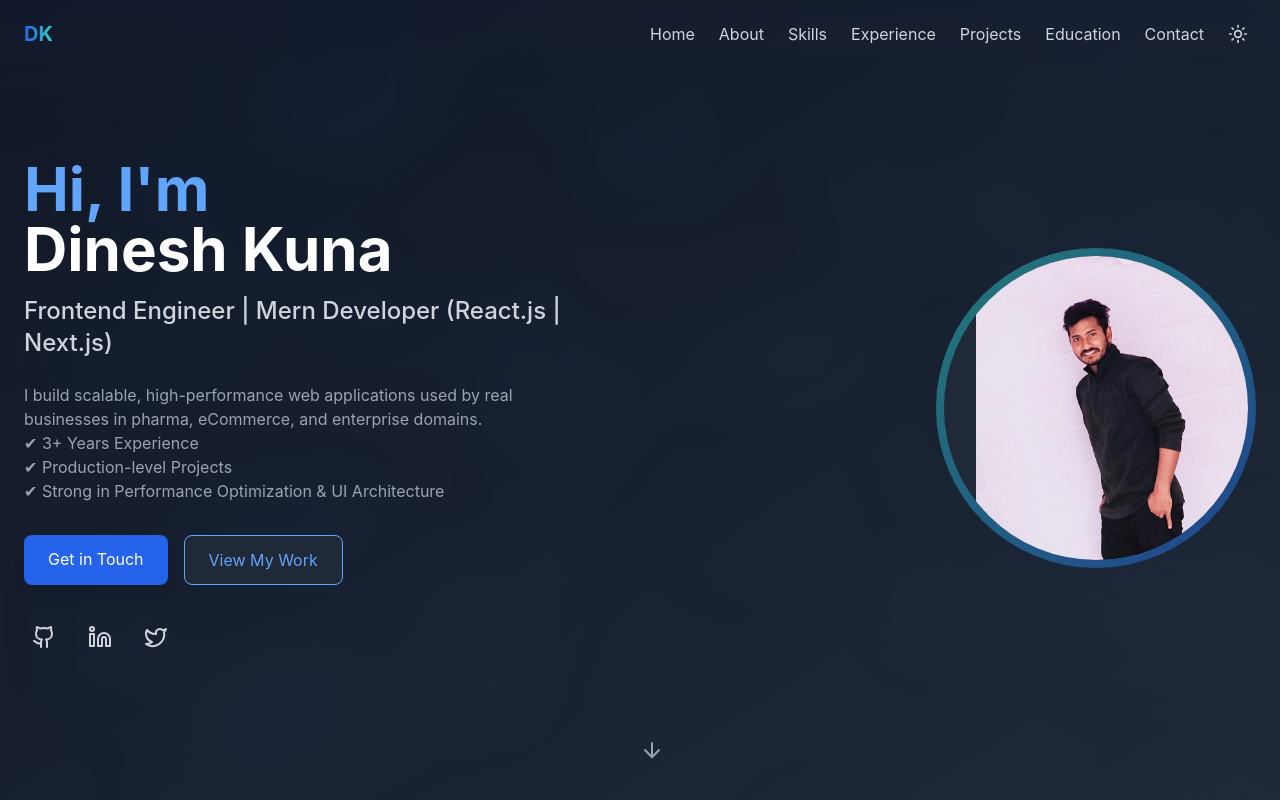
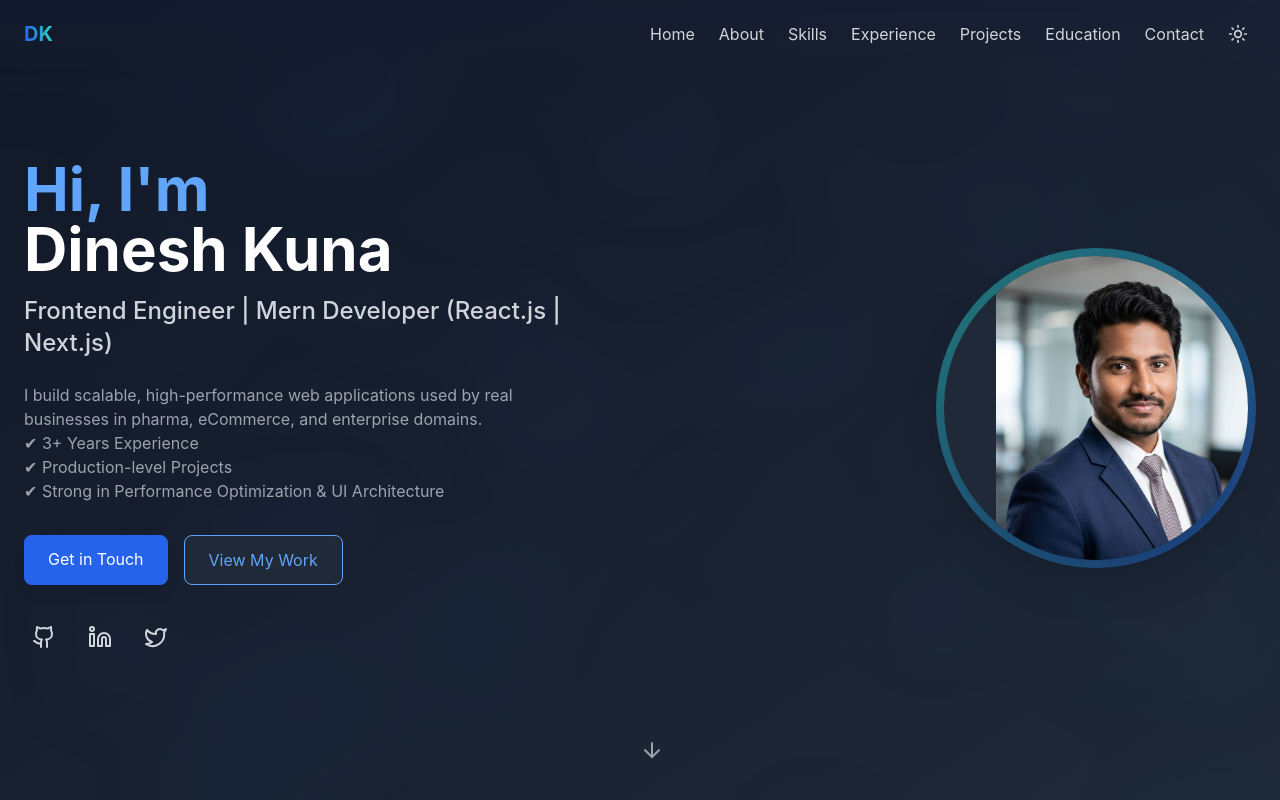
Before and after one commit to Dineshkuna/dineshportfolio, a React (Vite) app: page / in a window 1280 px wide. Shown: the top 800 px of the page. Built offline with nearby package versions, Linux system fonts and the light colour scheme.

Commit message:
img update

```diff
--- a/src/components/Hero.tsx
+++ b/src/components/Hero.tsx
@@ -1,7 +1,7 @@
 import React from 'react';
 import { about } from '../data';
 import { Github, Linkedin, Twitter, ArrowDown } from 'lucide-react';
-import imgN from '../assests/dinPic1.png'
+import imgN from '../assests/dinPic1.jpeg'
 const Hero: React.FC = () => {
   return (
     <section
@@ -82,7 +82,7 @@ const Hero: React.FC = () => {
           <div className="w-full md:w-1/2 flex justify-center md:justify-end">
             <div className="relative w-64 h-64 md:w-80 md:h-80">
               <div className="absolute inset-0 bg-gradient-to-tl from-blue-600 to-teal-400 rounded-full opacity-20 animate-pulse"></div>
-              <div className="absolute inset-2 bg-white dark:bg-gray-800 rounded-full overflow-hidden">
+              <div className="absolute inset-2 bg-white dark:bg-gray-800 rounded-full overflow-hidden px-5 shadow-2xl">
                 <img
                   // src="..\src\assests\dinPic1.png"
                   // src="../assests/dinPic1.png"
```
Also changed, not shown: src/assests/dinPic1.jpeg (added), src/assests/dinPic2.png (renamed from src/assests/dinPic1.png).
